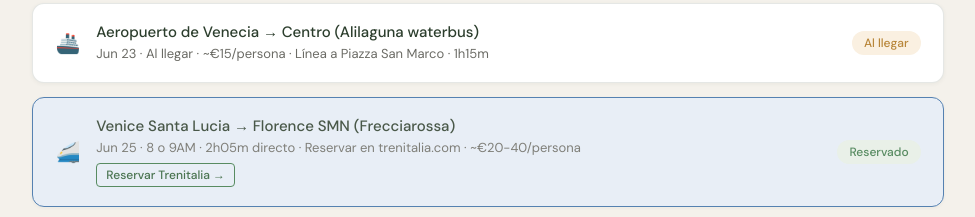
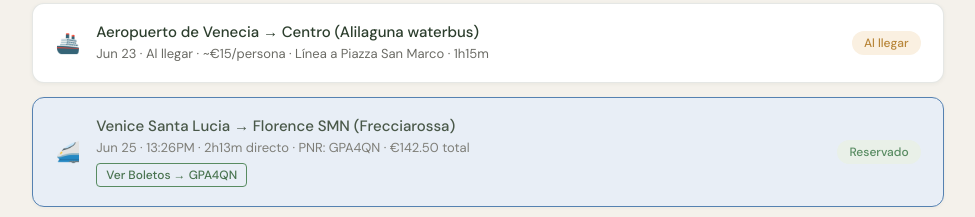
Before and after one commit to DANNAARUIZZ/Europa2026, a website: page public/index.html in a window 1280 px wide. Shown: the part 1020-1237 px from the top of the page, without its empty margins (152-1127 px from the left). Drawn offline with nearby package versions, Linux system fonts and the light colour scheme; no server answers.

Commit message:
Fix transporte VCE-FLR: detalles, link Google Drive, boton GPA4QN

```diff
--- a/public/index.html
+++ b/public/index.html
@@ -864,8 +864,8 @@
       <span class="transport-icon">🚄</span>
       <div class="transport-info">
         <div class="transport-route">Venice Santa Lucia → Florence SMN (Frecciarossa)</div>
-        <div class="transport-details">Jun 25 · 8 o 9AM · 2h05m directo · Reservar en trenitalia.com · ~€20-40/persona</div>
-        <a class="ticket-link" href="https://www.trenitalia.com" target="_blank">Reservar Trenitalia →</a>
+        <div class="transport-details">Jun 25 · 13:26PM · 2h13m directo · PNR: GPA4QN · €142.50 total</div>
+        <a class="ticket-link" href="https://drive.google.com/file/d/1RTSIqKSWNKNL5a3vZUfNkZQyLT1iIt70/view?usp=sharing" target="_blank">Ver Boletos → GPA4QN</a>
       </div>
       <span class="transport-status status-booked">Reservado</span>
     </div>
```
